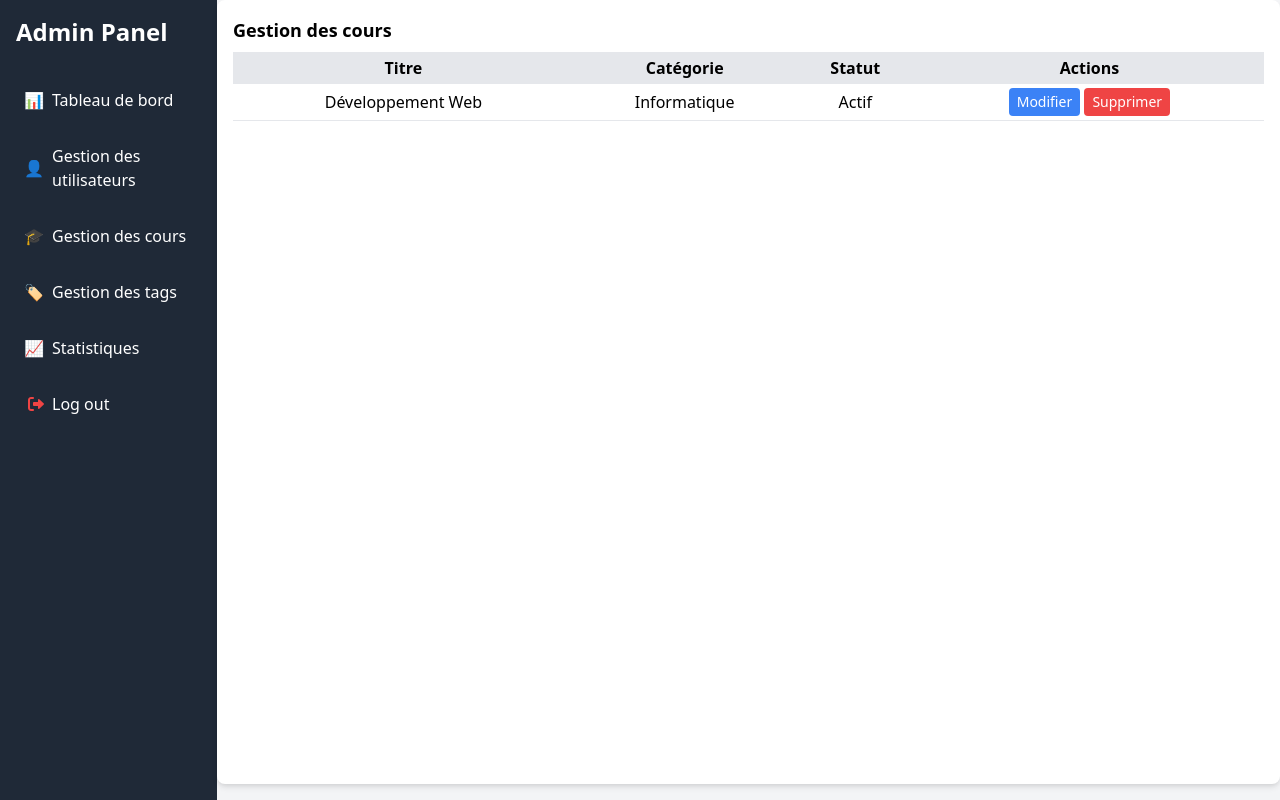
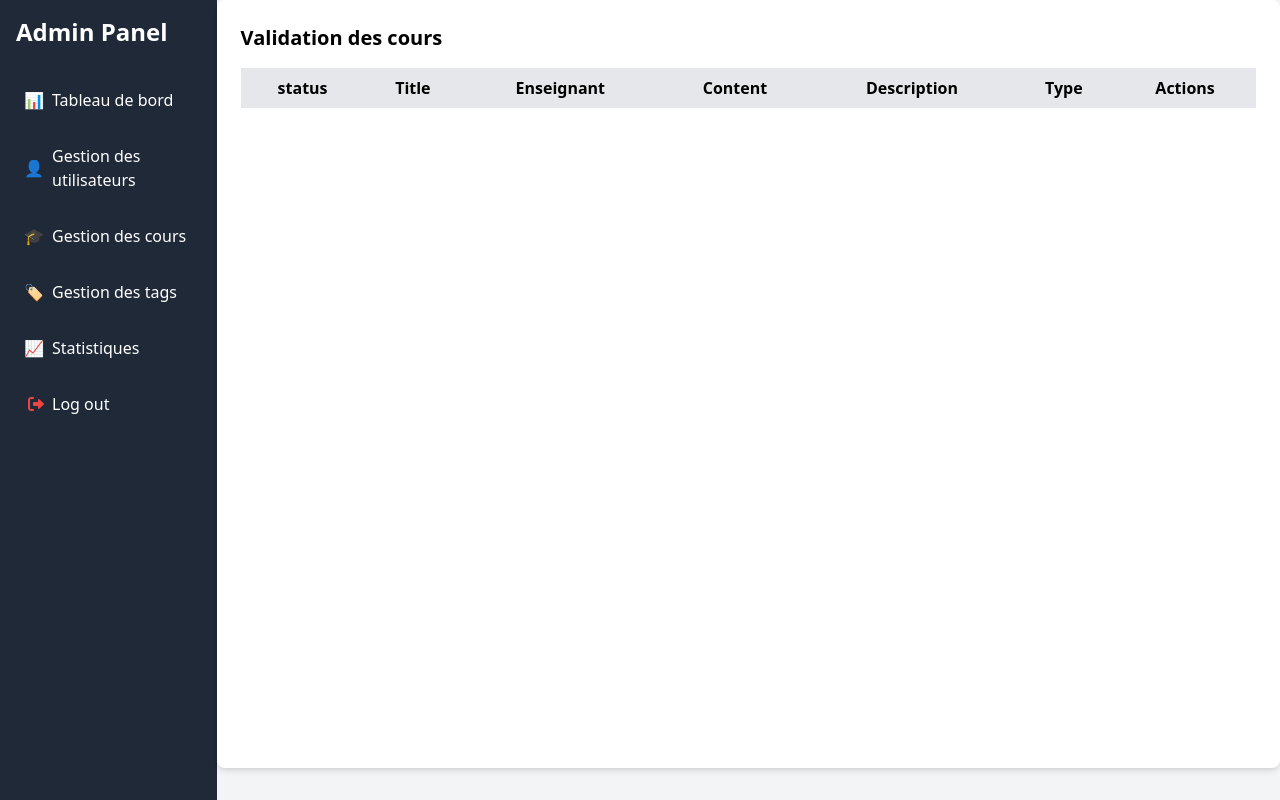
Before and after one commit to Dwizza/youdemy, a PHP site: page /courses.php in a window 1280 px wide. Run offline with PHP 8.4, Linux system fonts and the light colour scheme; the visitor is signed in with stand-in values (Sample User, id 1); tables that the repository leaves empty or names only in its code hold one stand-in row (values such as "Sample post"); lists and menus that the app fills with data are empty.

Commit message:
afficher les courses en attent

```diff
--- a/classes/allCourses.php
+++ b/classes/allCourses.php
@@ -21,4 +21,12 @@ class AllCourses{
         $stmt = $conn->prepare("UPDATE courses SET status = 'active' WHERE course_id = :course_id");
         $stmt->execute([':course_id' => $course_id]);
     }
+    public function studentCourses(){
+        $conn = Database::getConnection();
+        $stmt = $conn->prepare("SELECT * FROM courses
+                                        join enrollments ON courses.course_id = enrollments.course_id
+                                        join users ON users.user_id = enrollments.student_id
+                                        where enrollments.student_id = users.user_id");
+        $stmt->execute();
+    }
 }
--- a/classes/tags.php
+++ b/classes/tags.php
@@ -16,6 +16,8 @@ class Tags{
     }
     public function deleteTag($id){
         $conn = Database::getConnection();
+        $stmt = $conn->prepare("DELETE FROM coursetags WHERE tag_id = :id");
+        $stmt->execute([':id' => $id]);
         $stmt = $conn->prepare("DELETE FROM tags WHERE tag_id = :id");
         $stmt->execute([':id' => $id]);
     }
--- a/dashboard/courses.php
+++ b/dashboard/courses.php
@@ -1,25 +1,47 @@
-<?php include_once 'header.php'; ?>
-<div class="bg-white w-full p-4 rounded-lg shadow-md mb-4 overflow-x-auto">
-    <h3 class="text-lg font-bold mb-2">Gestion des cours</h3>
-    <table class="w-full min-w-[600px]">
+<?php include_once 'header.php';
+include_once '../config/database.php';
+include_once '../classes/allcourses.php';
+if(isset($_GET['courseId'])){
+    $validate = new AllCourses();
+    $validate->valideCourses($_GET['courseId']);
+}
+ ?>
+ <!-- Validation des cours -->
+ <div class="bg-white w-full p-6 rounded-lg shadow-md mb-8">
+                <h3 class="text-xl font-bold mb-4">Validation des cours</h3>
+                <table class="w-full">
                     <thead>
                         <tr class="bg-gray-200">
-                <th class="p-1">Titre</th>
-                <th class="p-1">Catégorie</th>
-                <th class="p-1">Statut</th>
-                <th class="p-1">Actions</th>
+                            <th class="p-2">status</th>
+                            <th class="p-2">Title</th>
+                            <th class="p-2">Enseignant</th>
+                            <th class="p-2">Content</th>
+                            <th class="p-2">Description</th>
+                            <th class="p-2">Type</th>
+                            <th class="p-2">Actions</th>
                         </tr>
                     </thead>
                     <tbody>
-            <tr class="border-b text-center">
-                <td class="p-1">Développement Web</td>
-                <td class="p-1">Informatique</td>
-                <td class="p-1">Actif</td>
-                <td class="p-1">
-                    <button class="bg-blue-500 text-white px-2 py-1 rounded text-sm">Modifier</button>
-                    <button class="bg-red-500 text-white px-2 py-1 rounded text-sm">Supprimer</button>
-                </td>
-            </tr>
+                        <?php
+                        include_once '../classes/allcourses.php';
+                        $affichage =new AllCourses();
+                        $courses = $affichage->displayCourses();
+                        foreach($courses as $course){
+                            if($course['status'] == 'pending'){
+                                echo "<tr class='border-b text-center'>";
+                                echo  "<td class='p-1'><i class='fa-solid fa-circle-dot text-yellow-400'></i></td>";
+                                echo  "<td class='p-1'>".$course['title']."</td>";
+                                echo "<td class='p-1'>".$course['username']."</td>";
+                                echo "<td class='p-1'><a href='../viewEnseignant/detailsCourse.php?course_id=".$course['course_id']."&type=".$course['type']."' class='px-4 py-2 cursor-pointer bg-green-500 hover:bg-green-800 rounded-lg text-white'><b>Course link</b></a></td>";
+                                echo "<td class='p-1'>".$course['description']."</td>";
+                                echo "<td class='p-1'>".$course['type']."</td>";
+                                echo "<td class='p-2 flex justify-center gap-4'>";
+                                echo "<a href='../dashboard/courses.php?courseId=".$course['course_id']."' class='bg-green-500 hover:bg-green-800 text-white px-3 py-2 rounded text-sm cursor-pointer'><b>Valider</b></a>";
+                                echo "</td></tr>";
+                            }
+                        }
+                        ?>
+                        <!-- Ajouter plus de lignes ici -->
                     </tbody>
                 </table>
             </div>
--- a/viewEnseignant/myCourses.php
+++ b/viewEnseignant/myCourses.php
@@ -4,7 +4,7 @@
 </div>
 
 <!-- Courses -->
- <div class="grid grid-cols-1 md:grid-cols-2 gap-6">
+<div class="grid grid-cols-1 md:grid-cols-2 gap-6">
 
 </div>
 
```
Also changed, not shown: dashboard/index.php (+3 -43 lines). Lines whose indentation alone changed are shown as unchanged.
